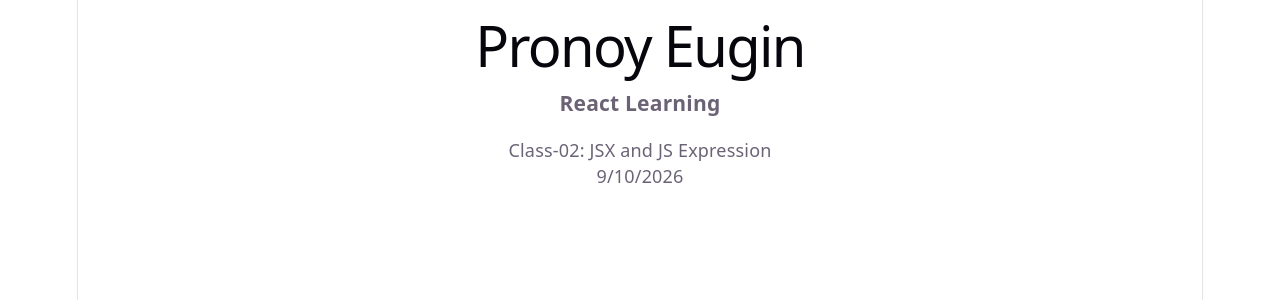
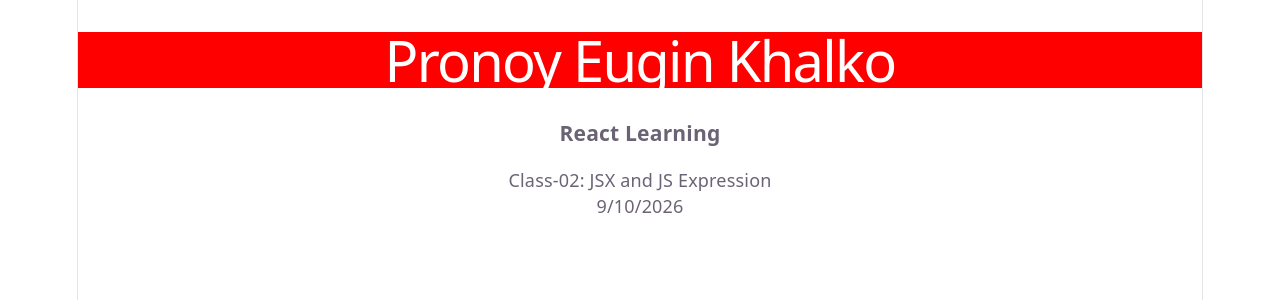
Before and after one commit to pronoyeugin/React_Learning, a React (Vite) app: page / in a window 1280 px wide. Shown: the top 300 px of the page. Built offline with nearby package versions, Linux system fonts and the light colour scheme.

Commit message:
Class-003 : CSS Styling in JSX

```diff
--- a/src/App.css
+++ b/src/App.css
@@ -1,4 +1,4 @@
-.counter {
+/* .counter {
   font-size: 16px;
   padding: 5px 10px;
   border-radius: 5px;
@@ -181,4 +181,4 @@
     right: 0;
     border-right-color: var(--border);
   }
-}
+} */
--- a/src/App.jsx
+++ b/src/App.jsx
@@ -3,9 +3,10 @@ import heroImg from './assets/hero.png'
 import reactLogo from './assets/react.svg'
 import viteLogo from './assets/vite.svg'
 import './App.css'
+import  './Style.css'
 
 function App() {
-  const studentName = "Pronoy Eugin";
+  const studentName = "Pronoy Eugin Khalko";
   const courseName = "React Learning";
   const classNo = "Class-02: JSX and JS Expression";
   const date = new Date();
@@ -13,10 +14,19 @@ function App() {
   const monthName = date.getMonth();
   const currentYear = date.getFullYear();
 
+  // const headingStyle = {
+  //     backgroundColor: "purple",
+  //     color : "white",
+  //     fontSize: "3rem",
+  //     textAlign : "Center",
+  //     padding: "15px"
+  //   }
+
   return (
     <>
       <div>
-        <h1>{studentName}</h1>
+        <h1 className="headingStyle">{studentName}</h1>
+        {/* <h1 style ={headingStyle}>{studentName}</h1> */}
         <h3>{courseName}</h3>
         <p>{classNo}</p>
         <p>{dateName + "/" + monthName + "/" + currentYear}</p>
--- /dev/null
+++ b/src/Style.css
@@ -0,0 +1,7 @@
+.headingStyle{
+    background-color: red;
+    text-align: center;
+    color: white;
+    padding: 15px;
+
+}
```
